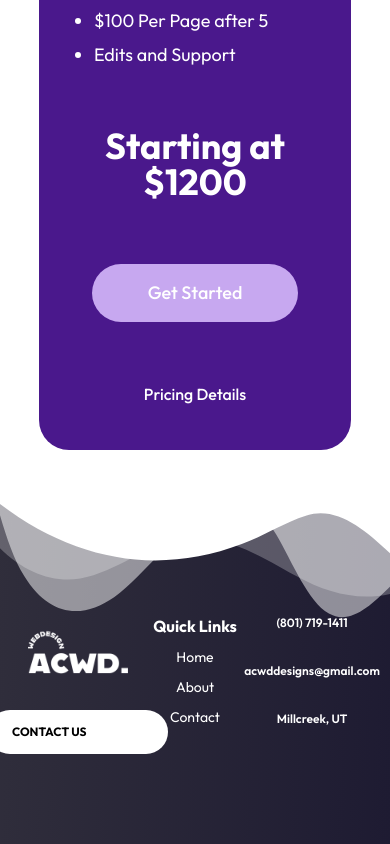
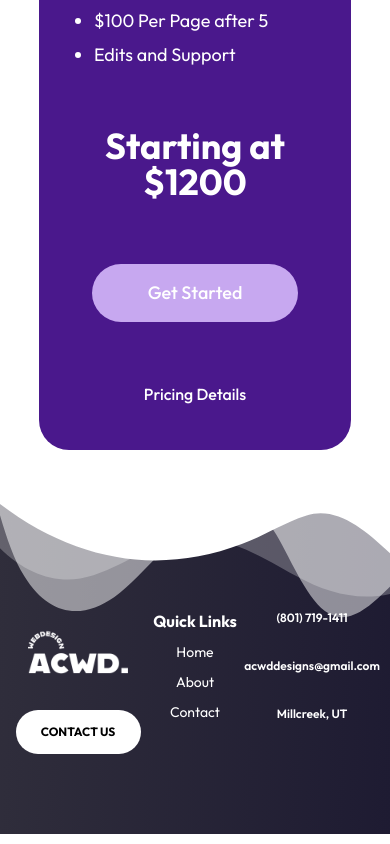
Before and after one commit to notacoham/acwd-designs, a React (Vite) app: page / in a window 390 px wide. Shown: the part 7509-8353 px from the top of the page. Built offline with nearby package versions, Linux system fonts and the light colour scheme.

Commit message:
change button part 2

```diff
--- a/src/index.css
+++ b/src/index.css
@@ -516,8 +516,10 @@ p {
 
   .footer-btn {
     font-size: 12px;
-    padding: 1rem 1.5rem;
-    margin-bottom: 10%;
+    width: 100px;
+    padding: 1rem 1rem;
+    text-align: center;
+    min-width: 125px;
   }
 
   .footer-contacts {
```
